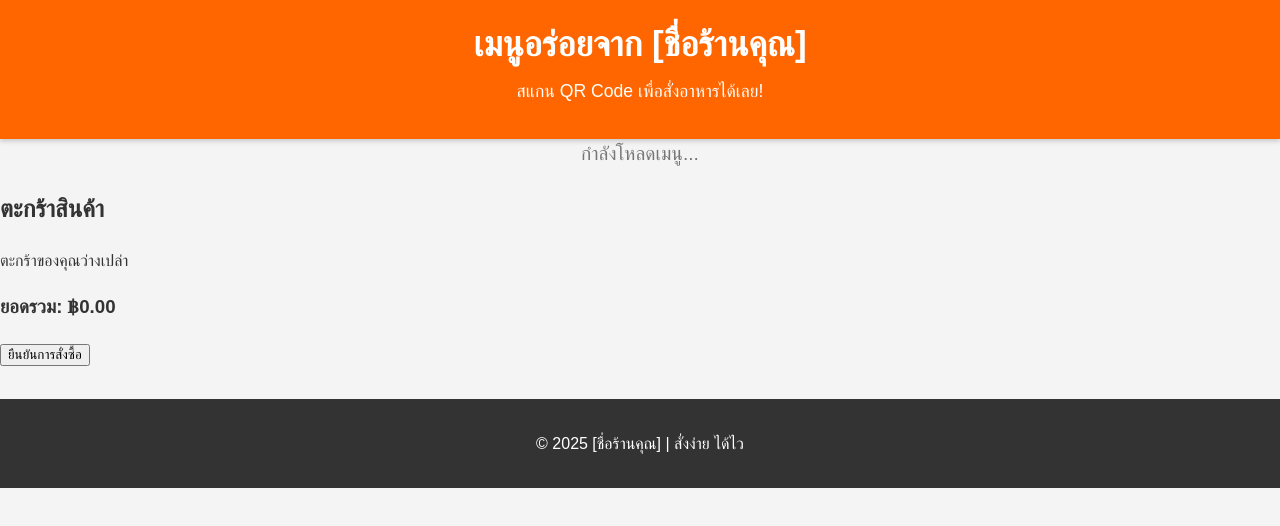
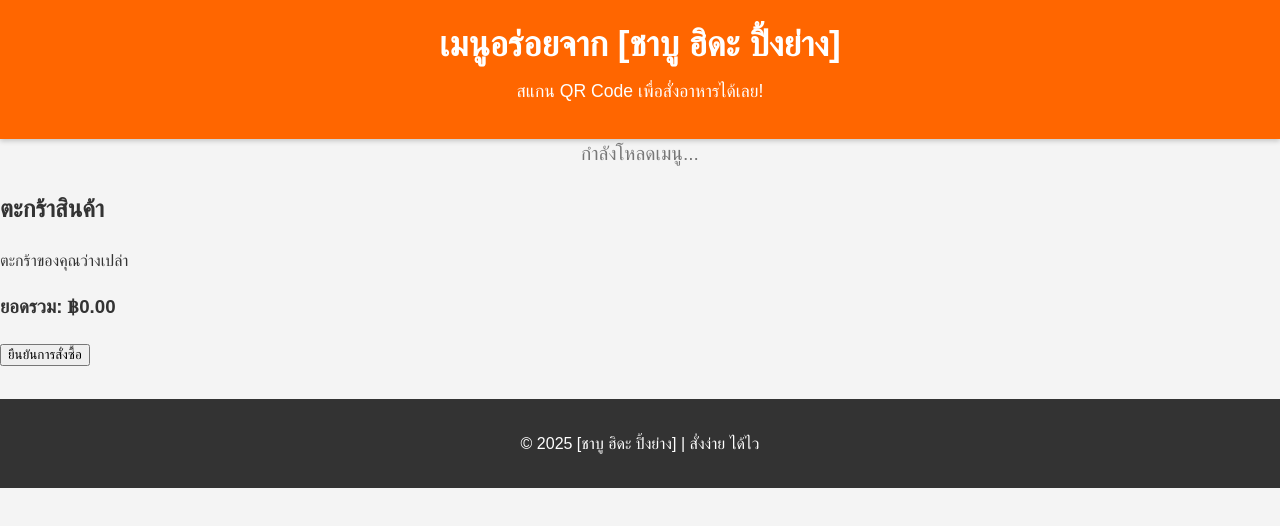
Before and after one commit to ateachabu/qr_food_order, a plain HTML site: page index.html in a window 1280 px wide. Drawn offline with Linux system fonts and the light colour scheme.

Commit message:
Update index.html

```diff
--- a/index.html
+++ b/index.html
@@ -8,7 +8,7 @@
 </head>
 <body>
     <header>
-        <h1>เมนูอร่อยจาก [ชื่อร้านคุณ]</h1>
+        <h1>เมนูอร่อยจาก [ชาบู ฮิดะ ปิ้งย่าง]</h1>
         <p>สแกน QR Code เพื่อสั่งอาหารได้เลย!</p>
     </header>
 
@@ -28,7 +28,7 @@
     </div>
 
     <footer>
-        <p>© 2025 [ชื่อร้านคุณ] | สั่งง่าย ได้ไว</p>
+        <p>© 2025 [ชาบู ฮิดะ ปิ้งย่าง] | สั่งง่าย ได้ไว</p>
     </footer>
 
     <script src="script.js"></script>
```
